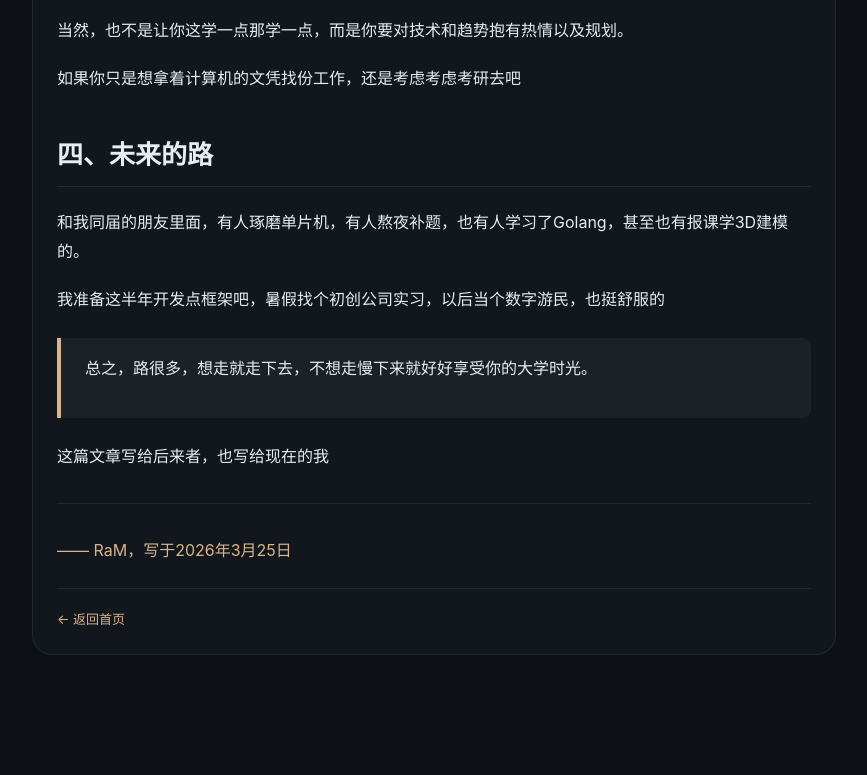
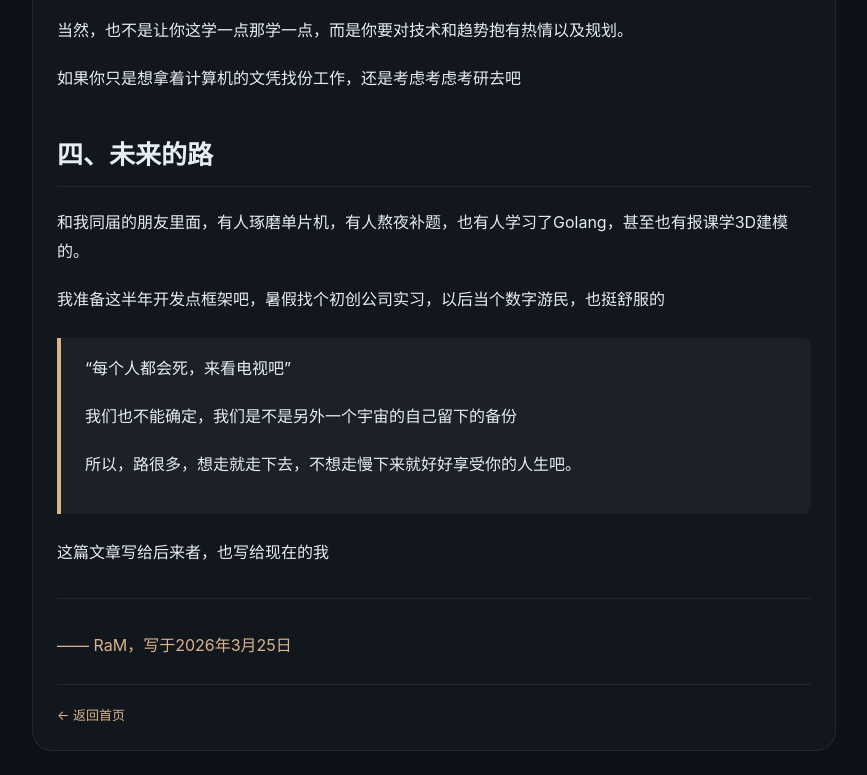
Before and after one commit to RaM-bugourp/RaM-bugourp.github.io, a plain HTML site: page posts/post4.html in a window 1280 px wide. Shown: the part 1320-2095 px from the top of the page, without its empty margins (32-899 px from the left). Before the commit the page ends 1999 px from the top, so only its background shows below. Drawn offline with Linux system fonts and the light colour scheme.

Commit message:
Update post4.html

```diff
--- a/posts/post4.html
+++ b/posts/post4.html
@@ -55,7 +55,9 @@
                     <p>和我同届的朋友里面，有人琢磨单片机，有人熬夜补题，也有人学习了Golang，甚至也有报课学3D建模的。</p>
                     <p>我准备这半年开发点框架吧，暑假找个初创公司实习，以后当个数字游民，也挺舒服的</p>
                     <blockquote>
-                        <p>总之，路很多，想走就走下去，不想走慢下来就好好享受你的大学时光。</p>
+                        <p>“每个人都会死，来看电视吧”</p>
+                        <p>我们也不能确定，我们是不是另外一个宇宙的自己留下的备份</p>
+                        <p>所以，路很多，想走就走下去，不想走慢下来就好好享受你的人生吧。</p>
                     </blockquote>
                     <p>这篇文章写给后来者，也写给现在的我</p>
 
```
